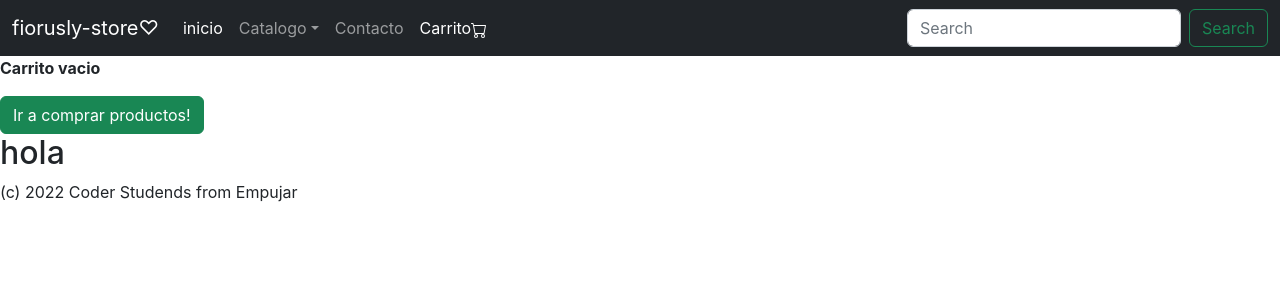
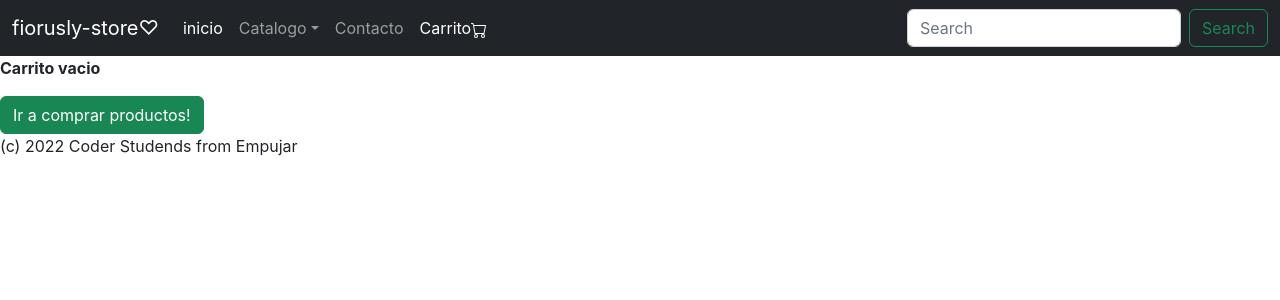
Before and after one commit to v3jo/ecomm-reactjs-rodriguez, a React (Create React App) app: page /cart in a window 1280 px wide. Shown: the top 300 px of the page. Built offline with nearby package versions, Linux system fonts and the light colour scheme.

Commit message:
subida de proyecto final

```diff
--- a/src/App.jsx
+++ b/src/App.jsx
@@ -1,5 +1,4 @@
 import NavBar from "./components/navBar/navBar";
-import Section from "./components/section/section";
 import Footer from "./components/Footer/Footer";
 import ItemListContainer from "./components/navBar/ItemListContainer";
 import ItemDetailContainer from "./components/navBar/ItemDetailContainer";
@@ -17,7 +16,6 @@ function app() {
       <Route path="/item/:id" element={<ItemDetailContainer/>}/>
       <Route path="/cart" element={<Cart/>}/>
     </Routes>
-    <Section/>
     <Footer/>
     </BrowserRouter>
     </CartContextProvider>
--- a/src/components/navBar/Cart/Cart.js
+++ b/src/components/navBar/Cart/Cart.js
@@ -15,7 +15,6 @@ const Cart = () => {
       price: item.precio,
       quantity: item.quantity,
     }));
-    console.log(itemsForDB);
     let order = {
       buyer: {
         name: "messi",
--- a/src/components/navBar/Cart/CartContext.js
+++ b/src/components/navBar/Cart/CartContext.js
@@ -16,7 +16,6 @@ const CartContextProvider = ({children}) =>{
         } else {
             setCartList([...cartList, {...item,quantity}]);
         }
-        console.log(cartList)
     }
 
     const clear =() =>{
--- a/src/components/navBar/Item.js
+++ b/src/components/navBar/Item.js
@@ -1,17 +1,19 @@
 import React from "react";
 import {Link} from "react-router-dom";
+import "./Cart/CartStyle.css"
 
 const Item = ({product})=>{
     return(
         <>
+        <div className="card">
         <h3><div>{product.nombre}</div></h3>
         <div><b>{product.precio}</b></div>
         <div>{product.detail}</div>
         <img src={product.img} alt={product.nombre}></img>
         <p>{product.stock} productos</p>
         <Link to={`/item/${product.id}`}><button>Detalles producto</button></Link>
-        <hr/>
-        <br></br>
+        <br/>
+        </div>
         </>
     )
 }
--- a/src/components/navBar/ItemDetailContainer.js
+++ b/src/components/navBar/ItemDetailContainer.js
@@ -6,7 +6,6 @@ import { getFirestore, doc, getDoc } from '@firebase/firestore';
 const ItemDetailContainer = () => {
     const [data, setData] = useState({})
     const {id}=useParams();
-    console.log(id)
     useEffect(() => {
       if(id){
         const querydb = getFirestore();
--- a/src/components/navBar/ItemListContainer.js
+++ b/src/components/navBar/ItemListContainer.js
@@ -29,7 +29,6 @@ function ItemListContainer() {
         ...item.data()
       }));
       setListProducts(dataFromFirestore)
-      console.log(dataFromFirestore)
       }
 
     }
--- a/src/components/section/section.js
+++ /dev/null
@@ -1,10 +0,0 @@
-
-function Section() {
-  return (
-    <>
-   <h2>hola</h2>
-    </>
-  );
-}
-
-export default Section;
```
